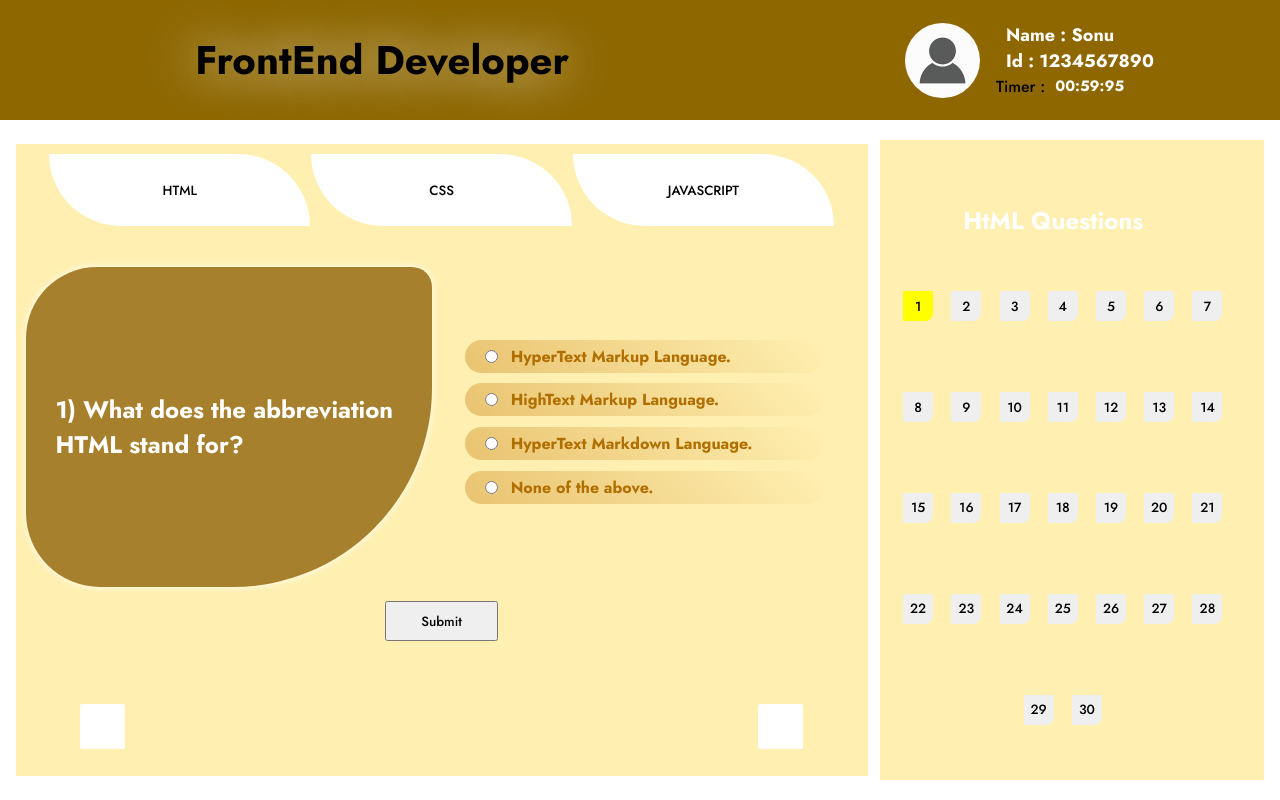
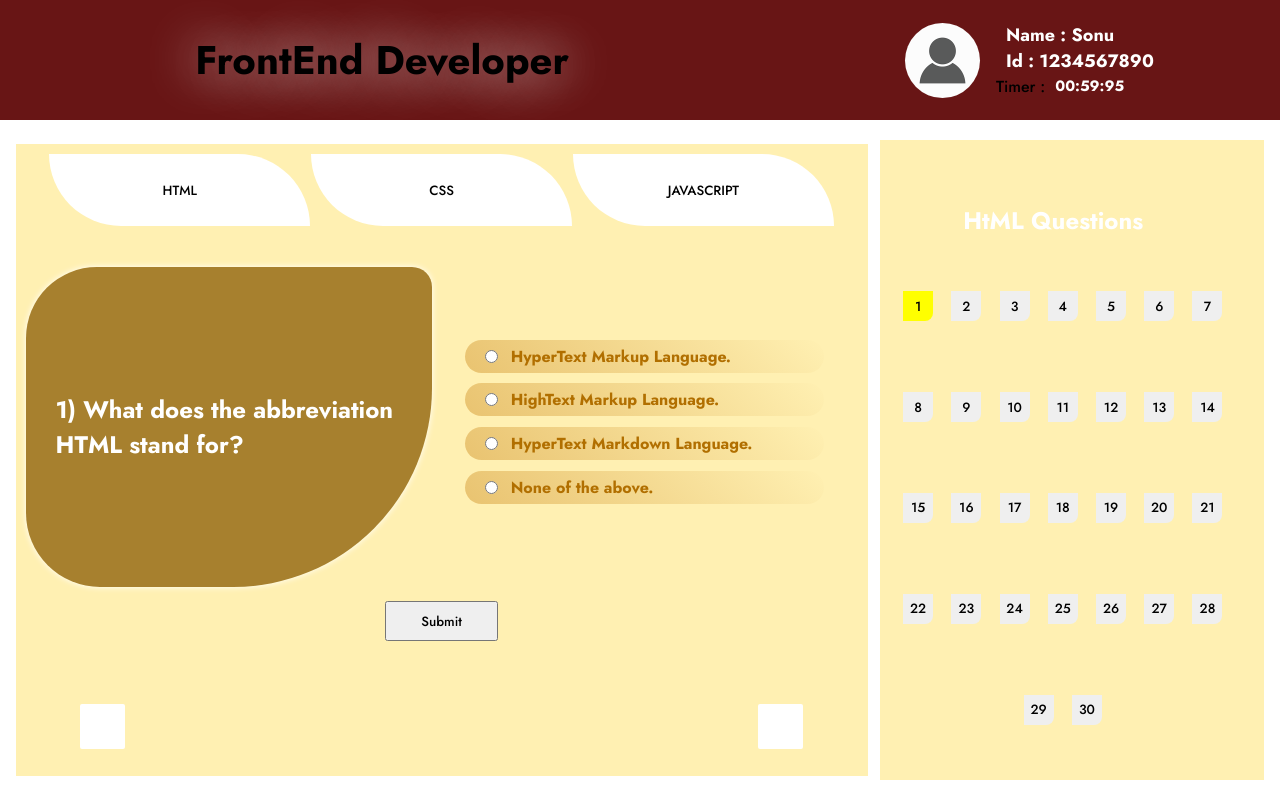
Before and after one commit to sonu464/collageProject, a plain HTML site: page screen.html in a window 1280 px wide. Drawn offline with Linux system fonts and the light colour scheme.

Commit message:
Update style.css

```diff
--- a/style.css
+++ b/style.css
@@ -13,7 +13,7 @@ body {
 /* ----------- navbar info ------------ */
 .navbar {
     width: 100%;
-    background-color: #8e6700;
+    background-color: #681515;
     /* background: repeating-linear-gradient(90deg, #8e6700, transparent 687px); */
     height: 15vh;
     display: flex;
```
